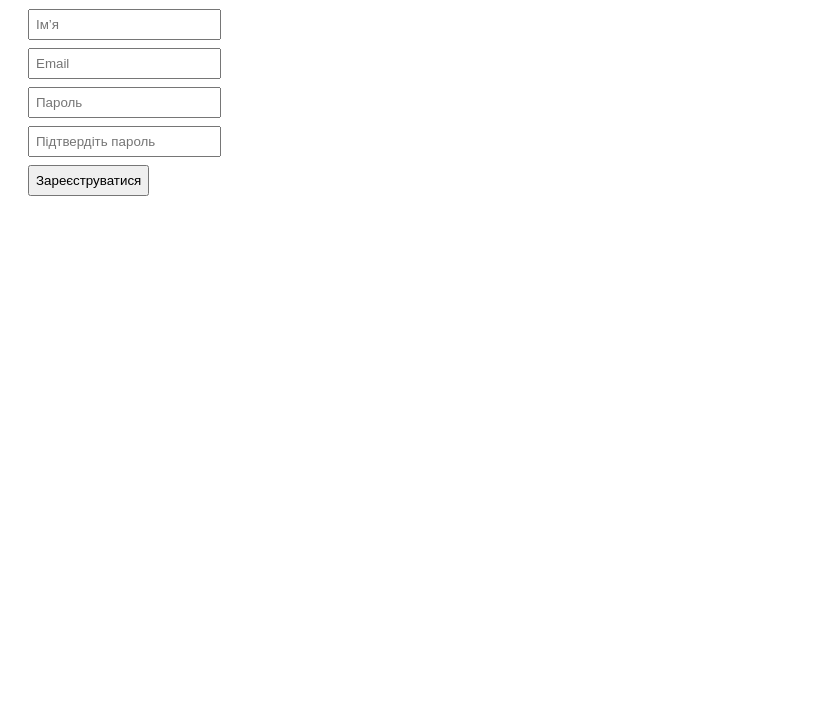
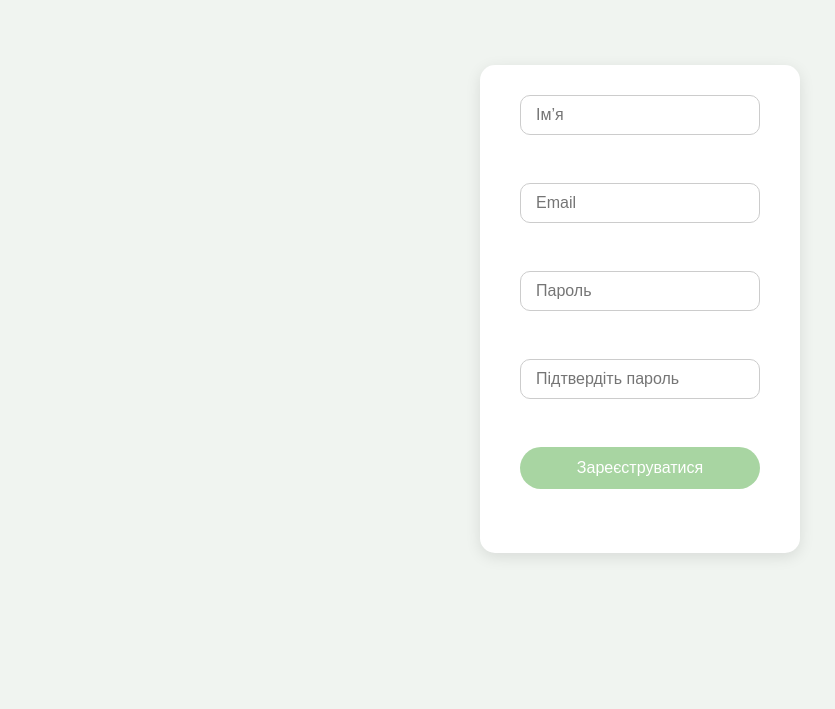
Before and after one commit to kostirenkot/form-validation-3, a plain HTML site: page index.html in a window 1280 px wide. Shown: the part 91-800 px from the top of the page, without its empty margins (0-835 px from the left). Drawn offline with Linux system fonts and the light colour scheme.

Commit message:
оновлення

```diff
--- a/index.html
+++ b/index.html
@@ -8,7 +8,6 @@
 </head>
 <body>
 
-<h2>Реєстрація користувача</h2>
 
 <form id="registerForm">
     <input type="text" id="name" placeholder="Ім’я"><br>
--- a/style.css
+++ b/style.css
@@ -1,3 +1,65 @@
-body { font-family: Arial; padding: 20px; }
-input, button { padding: 6px; margin: 4px 0; }
-#message { color: red; font-weight: bold; }
+/* Вирівнювання сторінки по центру */
+body {
+    margin: 0;
+    height: 100vh;
+    display: flex;
+    justify-content: center; /* по горизонталі */
+    align-items: center;     /* по вертикалі */
+    font-family: Arial, sans-serif;
+    background-color: #f0f4f0; /* світло-зелений фон */
+}
+
+/* Контейнер форми */
+form#registerForm {
+    background-color: #ffffff; /* білий фон */
+    padding: 30px 40px;
+    border-radius: 15px;      /* округлі кути */
+    box-shadow: 0 4px 15px rgba(0, 0, 0, 0.1); /* тінь */
+    display: flex;
+    flex-direction: column;   /* поля вертикально */
+    gap: 15px;                /* відстань між полями та кнопкою */
+    width: 320px;
+    box-sizing: border-box;
+}
+
+/* Заголовок форми */
+form#registerForm h2 {
+    text-align: center;
+    margin: 0 0 10px 0;
+    color: #2e7d32; /* темно-зелений */
+}
+
+/* Поля вводу */
+form#registerForm input {
+    padding: 10px 15px;
+    border-radius: 10px;      /* округлі поля */
+    border: 1px solid #cccccc;
+    font-size: 16px;
+    width: 100%;               /* займає всю ширину контейнера */
+    box-sizing: border-box;
+}
+
+/* Кнопка відправки */
+form#registerForm button {
+    padding: 12px;
+    border-radius: 25px;      /* округла кнопка */
+    border: none;
+    background-color: #a8d5a2; /* світло-зелена */
+    color: #ffffff;
+    font-size: 16px;
+    cursor: pointer;
+    transition: background-color 0.3s;
+}
+
+/* При наведенні на кнопку */
+form#registerForm button:hover {
+    background-color: #7fb977; /* трохи темніший зелений */
+}
+
+/* Повідомлення про помилку або успіх */
+#message {
+    text-align: center;
+    font-size: 14px;
+    color: red; /* за замовчуванням червоний */
+    margin-top: 5px;
+}
```
